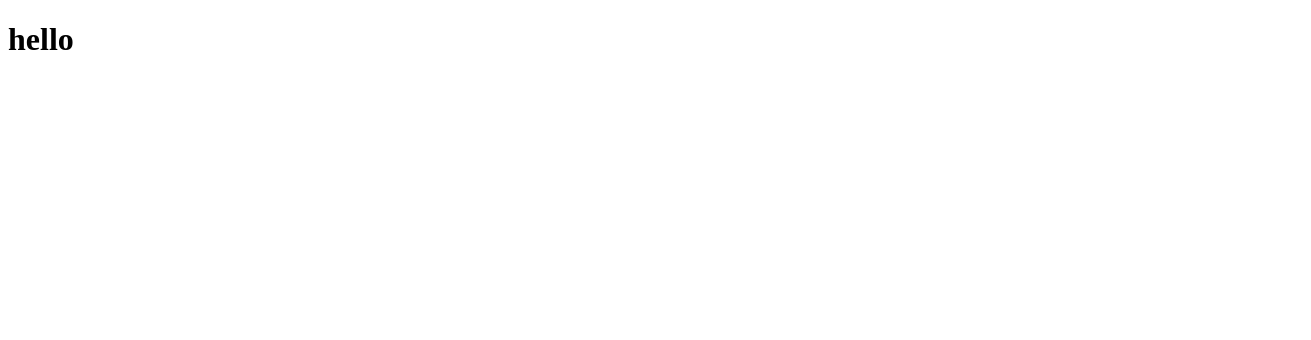
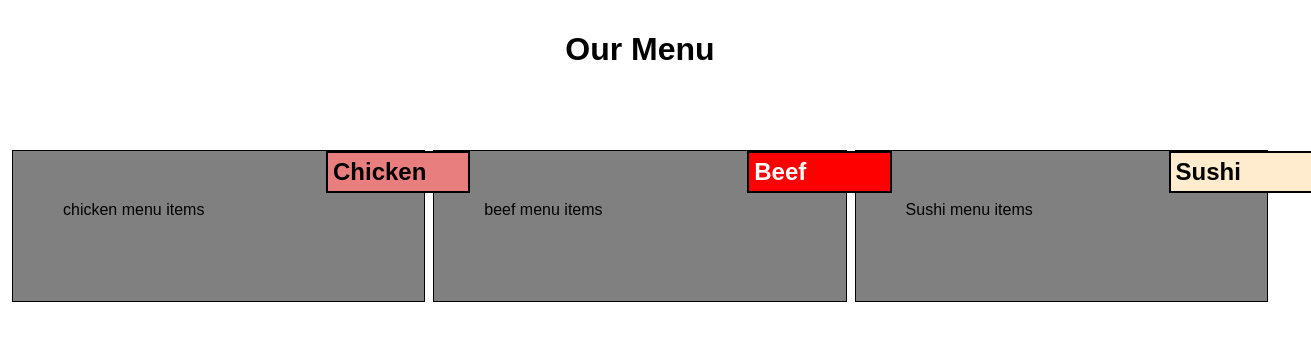
Before and after one commit to JanelTT/module-2-solution, a plain HTML site: page index.html in a window 1280 px wide. Shown: the whole page, 1311 px wide, since content can reach past the window. Drawn offline with Linux system fonts and the light colour scheme.

Commit message:
final changes

```diff
--- a/css/style.css
+++ b/css/style.css
@@ -0,0 +1,108 @@
+* {box-sizing: border-box;}
+body {
+    font-family: Arial, Helvetica, sans-serif;
+    background-color: white;
+
+}
+
+h1 {
+    color: black;
+    background-color: white;
+    padding:10px;
+    text-align: center;
+    margin-bottom: 30px;
+    font-style: normal;
+}
+
+#chicken {
+    background-color: rgb(233, 126, 126);
+    font-size: 24px;
+    font-weight: bold;
+    outline: 2px solid black;
+    width: 33.33%;
+    margin-top: 0%;
+    margin-bottom: 0%;
+    margin-left: 0%;
+    margin-right: 0%;
+    position: relative;
+    left: 320px;
+    top: 45px;
+    padding: 5px;
+}
+#beef {
+    font-size: 24px;
+    font-weight: bold;
+    color: white;
+    background-color: rgb(255, 0, 0);
+    outline: 2px solid black;
+    width: 33.33%;
+    margin-top: 0%;
+    margin-bottom: 0%;
+    margin-left: 0%;
+    margin-right: 0%;
+    position: relative;
+    left: 320px;
+    top: 45px;
+    padding: 5px;
+}
+#sushi {
+    font-size: 24px;
+    font-weight: bold;
+    background-color:blanchedalmond;
+    outline: 2px solid black;
+    width: 33.33%;
+    margin-top: 0%;
+    margin-bottom: 0%;
+    margin-left: 0%;
+    margin-right: 0%;
+    position: relative;
+    left: 320px;
+    top: 45px;
+    padding: 5px;
+}
+
+p { background-color: gray;
+    padding: 50px;
+    height: 150px;
+    outline: 1px solid black;
+    margin-top: 0%;
+    margin: 5px}
+
+@media (min-width: 992px) {
+
+    .col-lg-1,
+    .col-lg-2,
+    .col-lg-3,
+    .col-lg-4,
+    .col-lg-5,
+    .col-lg-6,
+    .col-lg-7,
+    .col-lg-8,
+    .col-lg-9,
+    .col-lg-10,
+    .col-lg-11,
+    .col-lg-12 {
+        float: left;
+    }
+    .col-lg-4 {width: 33.33%}
+}
+
+@media (min-width: 768px) and (max-width: 991px){
+
+    .col-md-1,
+    .col-md-2,
+    .col-md-3,
+    .col-md-4,
+    .col-md-5,
+    .col-md-6,
+    .col-md-7,
+    .col-md-8,
+    .col-md-9,
+    .col-md-10,
+    .col-md-11,
+    .col-md-12 {
+        float: left;
+    }
+    .col-md-6 {width:50%}
+}
+@media (max-width:767px){}
--- a/index.html
+++ b/index.html
@@ -1,13 +1,30 @@
 <!DOCTYPE html>
 <html lang="en">
+
 <head>
     <meta charset="UTF-8">
     <meta name="viewport" content="width=device-width, initial-scale=1.0">
     <title>Our Menu</title>
-    <link href="css/style.css">
+    <link rel="stylesheet" href="css/style.css">
 </head>
 
 <body>
-    <h1> hello</h1>
+    <h1> Our Menu</h1>
+    <div class="container">
+            <div class="col-lg-4 col-md-6">
+                <div id="chicken">Chicken</div>
+                <p> chicken menu items</p>
+            </div>
+            <div class="col-lg-4 col-md-6">
+                <div id="beef"> Beef </div>
+                    <p>beef menu items</p></div>
+            <div class="col-lg-4 col-md-6">
+                <div id="sushi"> Sushi </div>
+                    <p>Sushi menu items</p></div>
+        </div>
+    </div>
+
+
 </body>
+
 </html>
```
